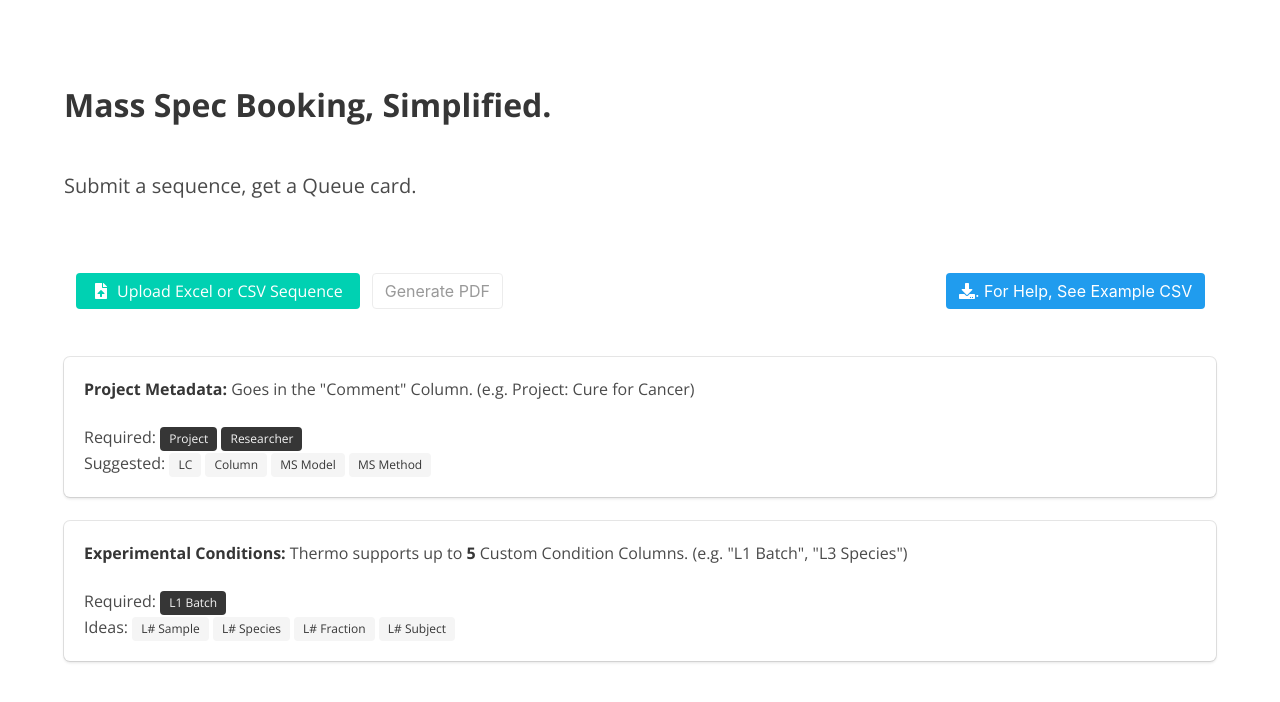
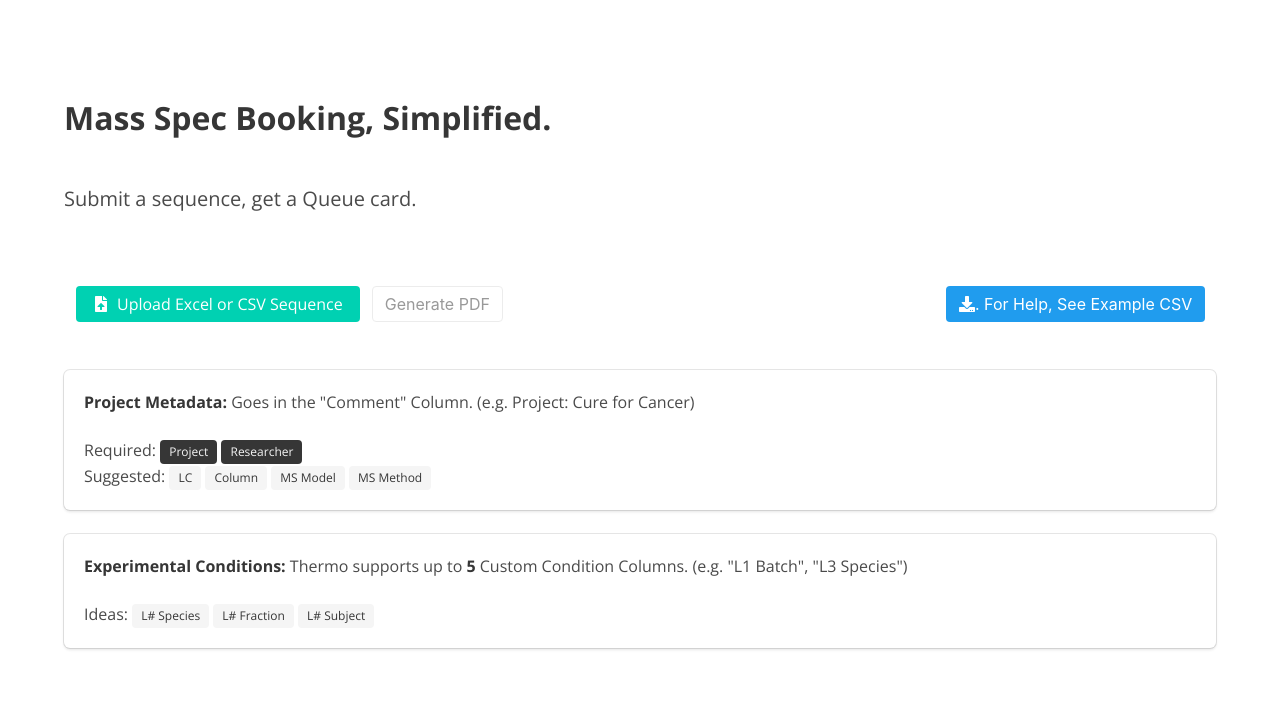
Before and after one commit to nickdelgrosso/MS_Booker, a Flask app: page / in a window 1280 px wide. Shown: the part 52-754 px from the top of the page. Run offline with Flask 2, Linux system fonts and the light colour scheme; some libraries are stand-ins or nearby versions.

Commit message:
Removed batch name requirement

```diff
--- a/templates/landing.html
+++ b/templates/landing.html
@@ -121,11 +121,7 @@
                             Thermo supports up to <strong>5</strong> Custom Condition Columns. (e.g. "L1 Batch", "L3 Species")
                         </p>
                     </div>
-                    Required:
-                    <span class="tag is-dark">L1 Batch</span>
-                    <br>
                     Ideas:
-                    <span class="tag is-light">L# Sample</span>
                     <span class="tag is-light">L# Species</span>
                     <span class="tag is-light">L# Fraction</span>
                     <span class="tag is-light">L# Subject</span>
```
